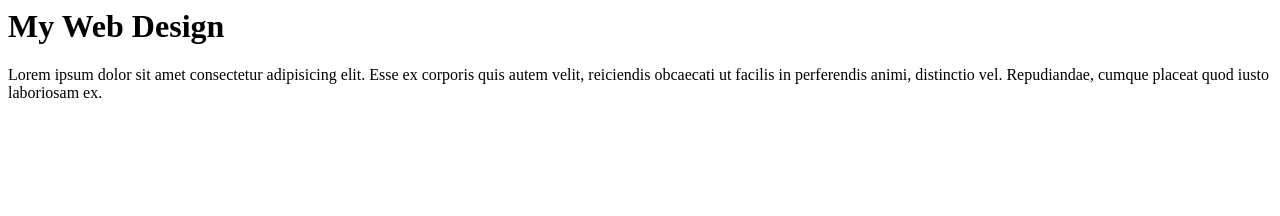
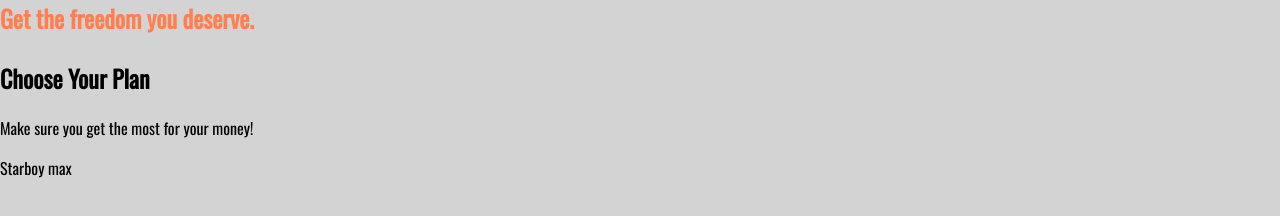
Before and after one commit to DavidOkeke/TecsplenProject, a website: page index.html in a window 1280 px wide. Drawn offline with nearby package versions, Linux system fonts and the light colour scheme.

Commit message:
index.html

```diff
--- a/index.html
+++ b/index.html
@@ -1,15 +1,32 @@
 <DOCTYPE html>
 	<html lang="en">
         <head>
-            <title>My Web</title>
             <meta charset="UTF-8">
-            <meta name="viewport" content="width-device-width" >
+            <meta http-equiv="X-UA-Compatible" content="ie=edge">
+            <title>uHost</title>
+            <link rel="shortcut icon" href="favicon.png">
+            <link href="https://fonts.googleapis.com/css?family=Anton&display=swap" rel="stylesheet">
+            <link href="https://fonts.googleapis.com/css?family=Montserrat:400,700&display=swap" rel="stylesheet">
+            <link rel="stylesheet" href="main.css">
+            <link href="https://fonts.googleapis.com/css?family=Oswald&display=swap" rel="stylesheet">
+            <!-- <style>
+                h1{
+                    color: green;
+                }
+            </style>  -->
         </head>
-        <body>
-            <h1>My Web Design</h1>
-            <p>Lorem ipsum dolor sit amet consectetur adipisicing elit. Esse ex corporis quis autem velit, reiciendis
-                 obcaecati ut facilis in perferendis animi, distinctio vel. Repudiandae, cumque placeat quod iusto
-                 laboriosam ex.</p>
+
+        <body bgcolor="lightgrey">
+            <main>
+                <section id="product-overview">
+                    <h1>Get the freedom you deserve.</h1>
+                </section>
+                <section id="plans">
+                    <h1 class="section-title">Choose Your Plan</h1>
+                    <p>Make sure you get the most for your money!</p>
+                    <p>Starboy max</p>
+                </section>
+            </main>
         </body>
     </html>
 </DOCTYPE>
--- /dev/null
+++ b/main.css
@@ -0,0 +1,14 @@
+body{
+    margin: 0;
+    padding: 0;
+    font-family: 'Oswald', sans-serif;
+}
+
+#product-overview h1{
+    color: coral;
+    width: 100%;
+    height: 40px;
+    margin: 0px;
+    padding: 0px;
+    font-family: 'Oswald', sans-serif;
+}
```
Also changed, not shown: package.json (added, +24 -0 lines), 2 other files.
